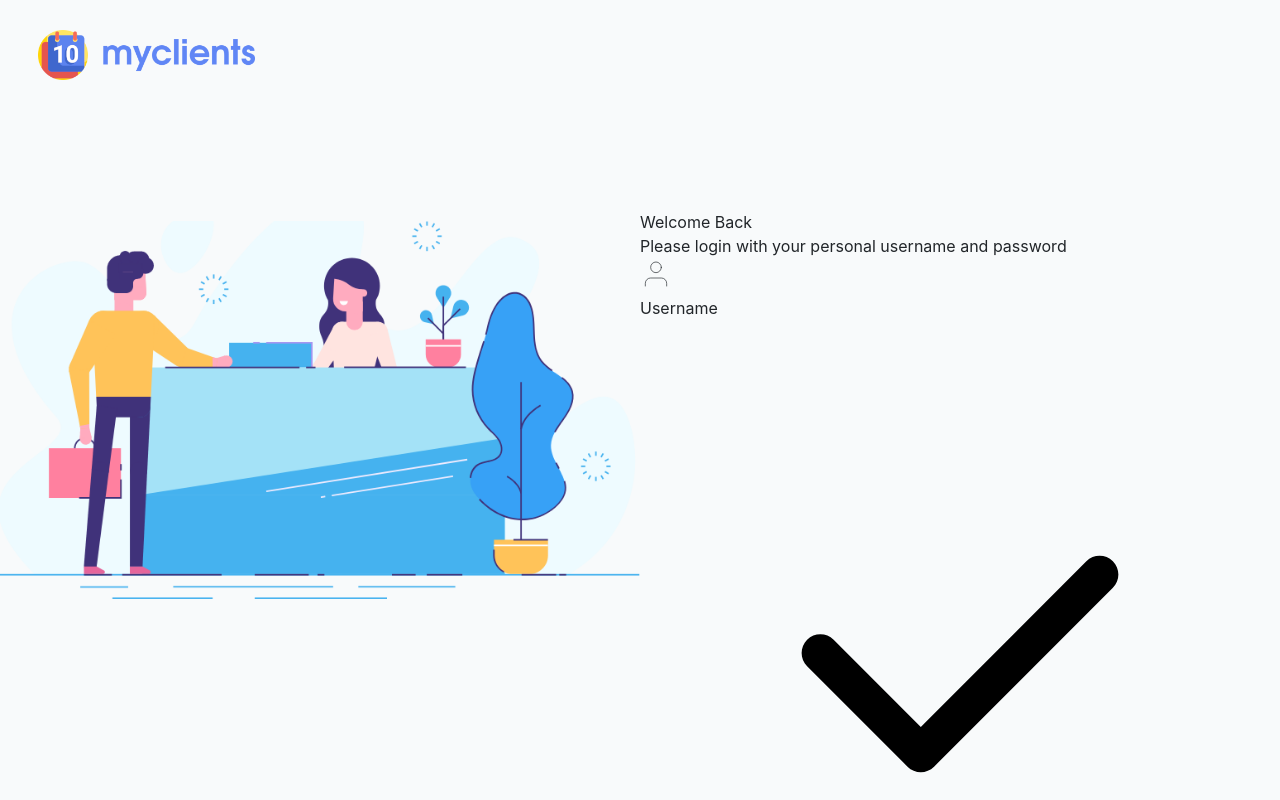
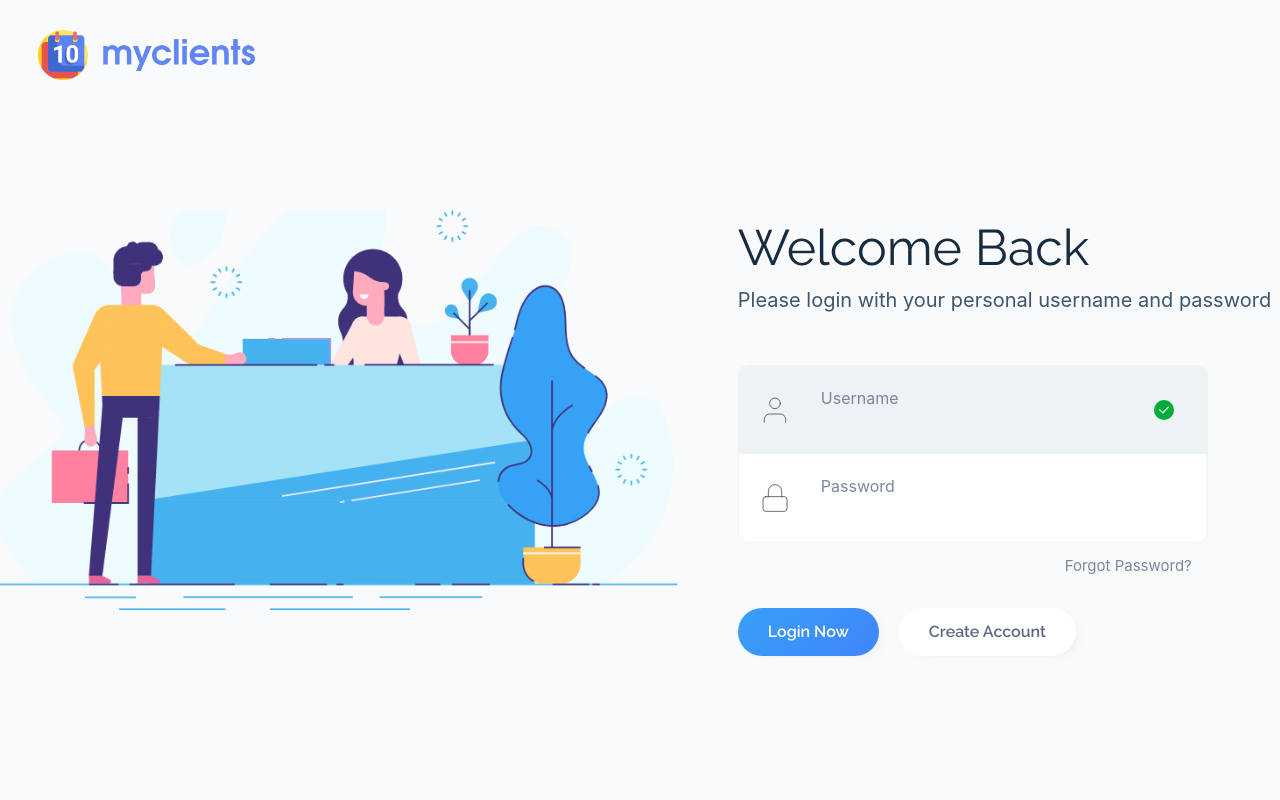
Before and after one commit to aroundthecorner/myclients, a Vue app in the folder client/: page /login in a window 1280 px wide. Shown: the top 800 px of the page. Built offline with nearby package versions, Linux system fonts and the light colour scheme.

Commit message:
Finished login desgin. Needs refactoring, RWD

```diff
--- a/client/public/css/reboot.css
+++ b/client/public/css/reboot.css
@@ -265,12 +265,14 @@ input[type="month"] {
   -webkit-appearance: listbox;
 }
 
-input[type="text"] {
+input[type="text"],
+input[type="password"] {
     border: 0;
     background: transparent;
 }
 
-input[type="text"]:focus {
+input[type="text"]:focus,
+input[type="password"]:focus {
     border: 0;
     outline: none;
 }
--- a/client/public/css/style.css
+++ b/client/public/css/style.css
@@ -1,3 +1,8 @@
+@font-face {
+    font-family: 'Raleway';
+    src: local('Raleway'), url('/fonts/Raleway.ttf') format('truetype');
+}
+
 .page {
     min-height: 100vh;
     background-color: #f8fafb;
@@ -16,10 +21,11 @@
     display: flex;
     margin-top: 130px;
     height: calc(100vh - 400px);
+    gap: 60px;
 }
 
 .login-page__illustration {
-    flex: 1;
+    flex: 5;
     display: flex;
     justify-content: flex-end;
     align-items: center;
@@ -30,5 +36,112 @@
 }
 
 .login-page__login-form {
+    flex: 4;
+}
+
+.login-page__form-container {
+    width: 470px;
+}
+
+.login-page__form {
+    background: white;
+    border: 1px solid #f2f2f2;
+    border-radius: 10px;
+    display: inline-block;
+    margin-top: 50px;
+    overflow: hidden;
+    width: 100%;
+}
+
+.login-page__title {
+    font-size: 50px;
+    font-family: "Raleway";
+    color: #182c40;
+}
+
+.login-page__subtitle {
+    font-size: 20px;
+    color: #3f566e;
+}
+
+.login-page__field {
+    display: flex;
+    padding: 20px 20px;
+}
+
+.login-page__field--username {
+    background: #edf2f5;
+}
+
+.login-page__field-container {
+    margin-left: 30px;
+}
+
+.login-page__field-label {
+    color: #7c869e;
+}
+
+.login-page__login-check {
+    background: #00ac39;
+    fill: #fff;
+    width: 20px;
+    height: 20px;
+    border-radius: 50%;
+}
+
+.login-page__login-check-container {
+    display: flex;
+    justify-content: center;
+    align-items: center;
+    flex-basis: 45px;
+}
+
+.login-page__field-icon {
+    display: flex;
+    justify-content: center;
+    align-items: center;
+}
+
+.login-page__field-container {
     flex: 1;
 }
+
+.login-page__forgot-password {
+    text-align: right;
+    margin: 6px 16px 10px 10px;
+    font-size: 15px;
+}
+
+.login-page__forgot-link {
+    color: #7c869e;
+}
+
+.login-page__field-input {
+    width: 100%;
+}
+
+.login-page__buttons {
+    margin-top: 30px;
+    display: flex;
+    gap: 20px;
+}
+
+.button {
+    background: rgb(255, 255, 255);
+    display: flex;
+    justify-content: center;
+    align-items: center;
+    border-radius: 40px;
+    padding: 12px 30px;
+    font-family: Raleway;
+    color: rgb(92, 104, 129);
+    font-variation-settings: "wght" 600;
+    box-shadow: 6px 4px 16px -16px rgba(0,0,0,0.56);
+    cursor: pointer;
+    user-select: none;
+}
+
+.button--primary {
+    background: linear-gradient(137deg, #37a0f6 0%, #3f87fb 90%);
+    color: #fff;
+}
```
Also changed, not shown: client/public/fonts/Raleway.ttf (added).
